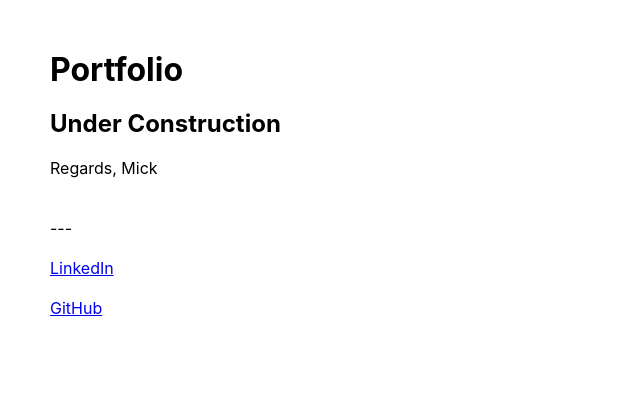
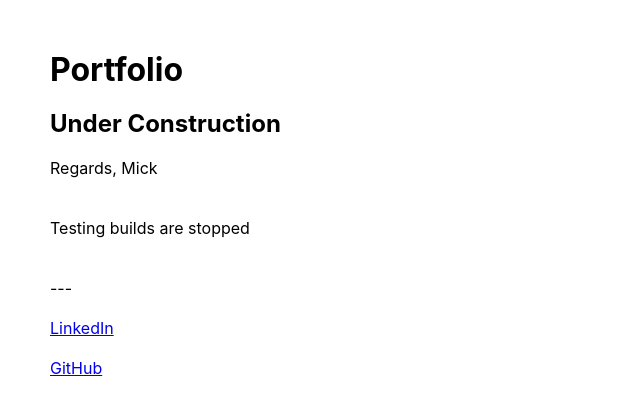
Before and after one commit to mickcaff/portfolio, a React (Create React App) app: page / in a window 1280 px wide. Shown: the top 412 px of the page, without its empty margins (0-640 px from the left). Built offline with nearby package versions, Linux system fonts and the light colour scheme.

Commit message:
testing builds have stopped

```diff
--- a/src/components/App.js
+++ b/src/components/App.js
@@ -6,6 +6,7 @@ function App() {
       <h1>Portfolio</h1><br />
       <h2>Under Construction</h2><br />
       <p>Regards, Mick</p><br/><br />
+      <p>Testing builds are stopped</p><br/><br />
       <p>---</p><br/>
       <a href="https://www.linkedin.com/in/mcaffery/" rel='noreferrer' target="__blank" >LinkedIn</a><br/><br/>
       <a href="https://github.com/mickcaff" rel='noreferrer' target="__blank">GitHub</a><br/><br/>
```
